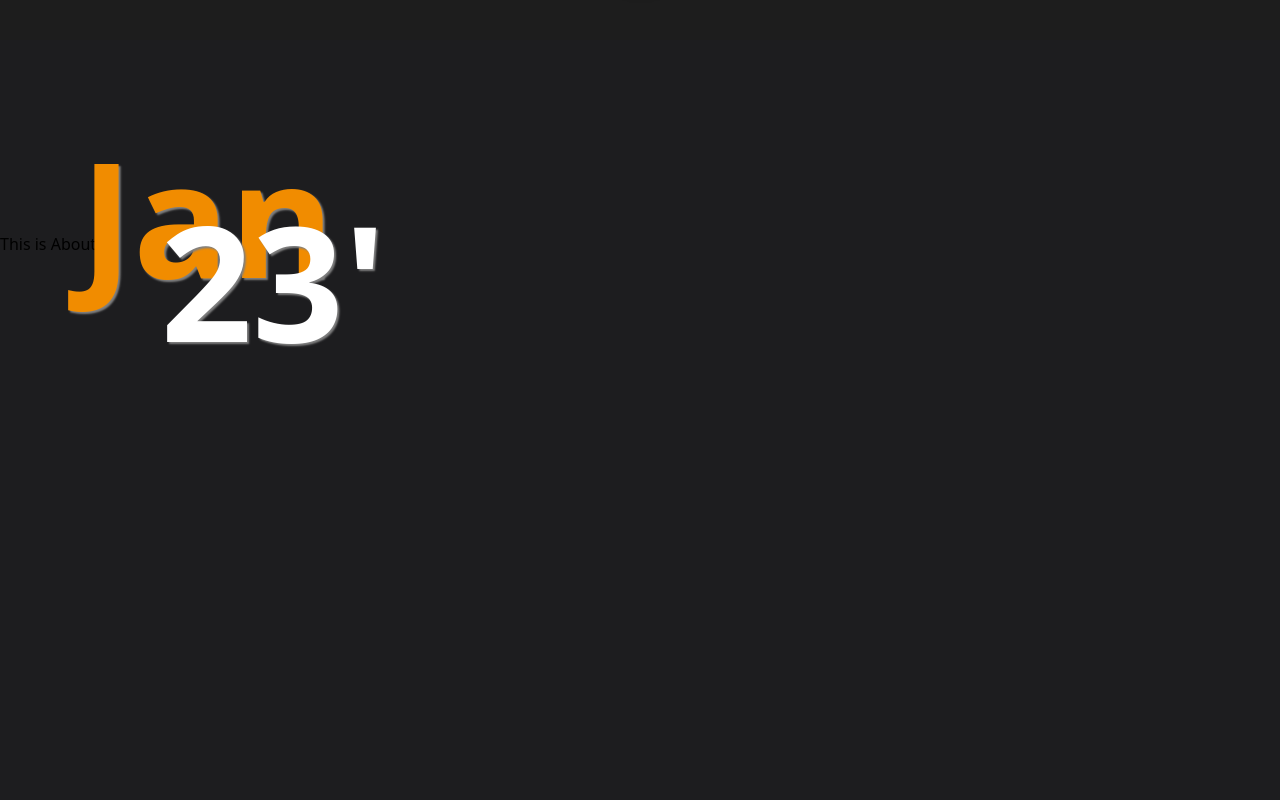
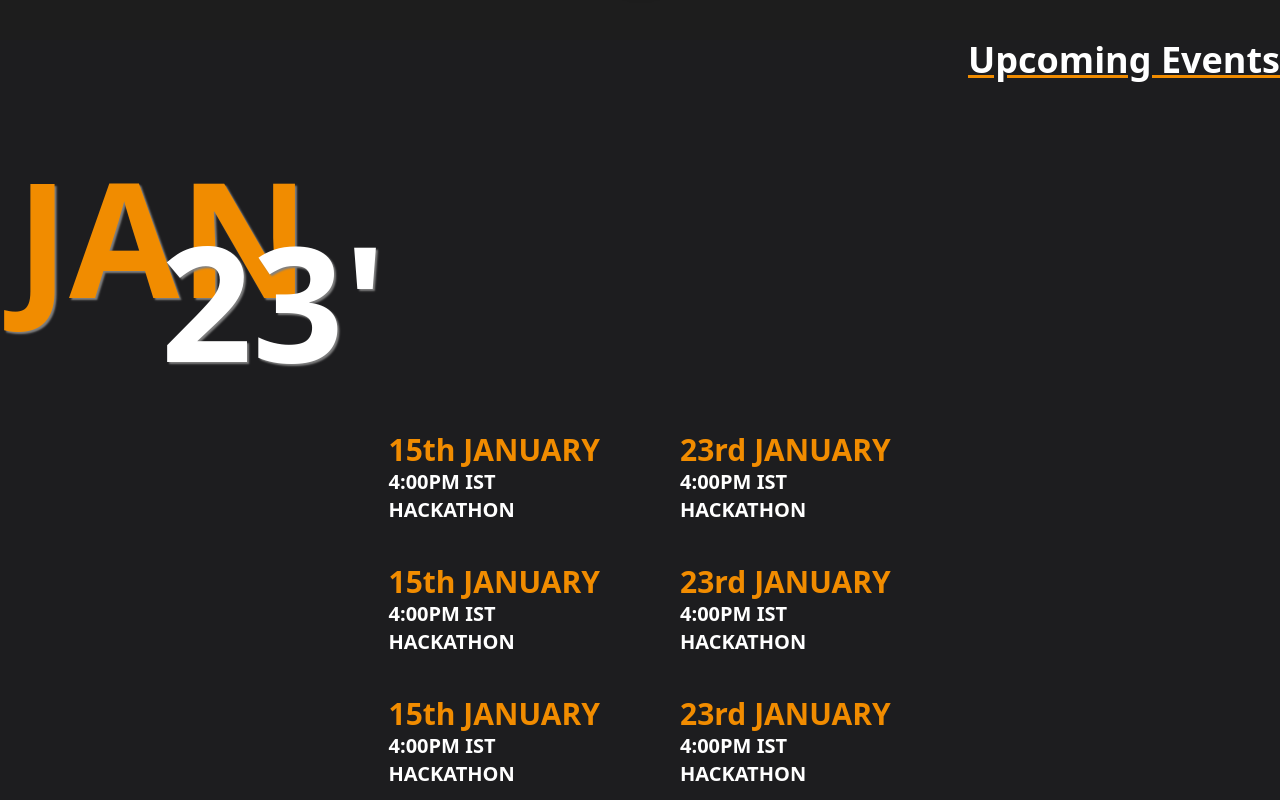
Before and after one commit to SCC-SRM/SCCWebsite, a React (Vite) app: page / in a window 1280 px wide. Shown: the part 760-1560 px from the top of the page. Built offline with nearby package versions, Linux system fonts and the light colour scheme.

Commit message:
change the layout

```diff
--- a/src/components/events/Events.jsx
+++ b/src/components/events/Events.jsx
@@ -3,94 +3,118 @@ import "./index.css";
 function Events() {
   return (
     <>
-      <div className="header absolute top-0 right-2 flex items-center">
-        <h1 className="text-4xl font-bold mr-auto text-custom1">
+      <div className="min-h-full mb-20">
+        <div className="flex p-0">
+          <span className="font-bold text-4xl text-underline-offset: 8px underline decoration-[#F18C00] text-custom1 ml-auto ">
             Upcoming Events
-        </h1>
+          </span>
         </div>
-      <div className="absolute top-8 right-0 w-1/4 h-10 border-b-4 z-10 border-custommonth"></div>
-      <div className="relative p-4 top-20">
+
+        <div className="relative p-4 top-5">
           <span
-          className="font-helvetica font-bold text-9xl text-custommonth md:text-11xl lg:text-14xl xl:text-16xl 2xl:text-20xl relative"
+            className="font-helvetica font-bold  text-custommonth absolute"
             style={{ textShadow: "2px 2px 2px grey", fontSize: "10rem" }}
           >
-          Jan
+            JAN
           </span>
           <span
-          className="font-helvetica font-bold text-9xl text-custom1 md:text-11xl lg:text-14xl xl:text-16xl 2xl:text-20xl absolute top-20 left-12 translate-x-1/2"
+            className="font-helvetica font-bold  text-custom1  absolute top-20 left-12 translate-x-1/2"
             style={{ textShadow: "2px 2px 2px grey", fontSize: "10rem" }}
           >
             23'
           </span>
         </div>
-
-      <div className="marg absolute top-80 gap-y-10 grid grid-cols-2  gap-20 pr-50">
-        <span className="font-helvetica">
-          <p className="font-helvetica font-bold text-4xl text-custommonth ">
+        <div className="flex justify-center items-center">
+          <div
+            className="relative top-80 gap-y-10 grid grid-cols-2 gap-x-20 "
+            style={{ maxWidth: "fit-content" }}
+          >
+            <span
+              className="font-helvetica inline-block w-auto justify-self-center"
+              style={{ maxWidth: "fit-content" }}
+            >
+              <p className="font-helvetica font-bold text-3xl text-custommonth">
                 15th JANUARY <br />
               </p>
               <p className="font-helvetica font-bold text-xl text-custom1">
                 4:00PM IST <br />
               </p>
-          <p className="font-helvetica font-bold text-xl text-custom1 ">
+              <p className="font-helvetica font-bold text-xl text-custom1">
                 HACKATHON <br />
               </p>
             </span>
-        <span className="font-helvetica">
-          <p className="font-helvetica font-bold text-4xl text-custommonth ">
+            <span
+              className="font-helvetica inline-block w-auto"
+              style={{ maxWidth: "fit-content" }}
+            >
+              <p className="font-helvetica font-bold text-3xl text-custommonth">
                 23rd JANUARY <br />
               </p>
               <p className="font-helvetica font-bold text-xl text-custom1">
                 4:00PM IST <br />
               </p>
-          <p className="font-helvetica font-bold text-xl text-custom1 ">
+              <p className="font-helvetica font-bold text-xl text-custom1">
                 HACKATHON <br />
               </p>
             </span>
-        <span className="font-helvetica">
-          <p className="font-helvetica font-bold text-4xl text-custommonth ">
-            19th JANUARY <br />
+            <span
+              className="font-helvetica inline-block w-auto justify-self-center"
+              style={{ maxWidth: "fit-content" }}
+            >
+              <p className="font-helvetica font-bold text-3xl text-custommonth">
+                15th JANUARY <br />
               </p>
               <p className="font-helvetica font-bold text-xl text-custom1">
                 4:00PM IST <br />
               </p>
-          <p className="font-helvetica font-bold text-xl text-custom1 ">
+              <p className="font-helvetica font-bold text-xl text-custom1">
                 HACKATHON <br />
               </p>
             </span>
-        <span className="font-helvetica">
-          <p className="font-helvetica font-bold text-4xl text-custommonth ">
-            27th JANUARY <br />
+            <span
+              className="font-helvetica inline-block w-auto"
+              style={{ maxWidth: "fit-content" }}
+            >
+              <p className="font-helvetica font-bold text-3xl text-custommonth">
+                23rd JANUARY <br />
               </p>
               <p className="font-helvetica font-bold text-xl text-custom1">
                 4:00PM IST <br />
               </p>
-          <p className="font-helvetica font-bold text-xl text-custom1 ">
+              <p className="font-helvetica font-bold text-xl text-custom1">
                 HACKATHON <br />
               </p>
             </span>
-        <span className="font-helvetica">
-          <p className="font-helvetica font-bold text-4xl text-custommonth ">
-            21st JANUARY <br />
+            <span
+              className="font-helvetica inline-block w-auto justify-self-center"
+              style={{ maxWidth: "fit-content" }}
+            >
+              <p className="font-helvetica font-bold text-3xl text-custommonth">
+                15th JANUARY <br />
               </p>
               <p className="font-helvetica font-bold text-xl text-custom1">
-            10:00AM IST <br />
+                4:00PM IST <br />
               </p>
-          <p className="font-helvetica font-bold text-xl text-custom1 ">
+              <p className="font-helvetica font-bold text-xl text-custom1">
                 HACKATHON <br />
               </p>
             </span>
-        <span className="font-helvetica">
-          <p className="font-helvetica font-bold text-4xl text-custommonth ">
-            31st JANUARY <br />
+            <span
+              className="font-helvetica inline-block w-auto"
+              style={{ maxWidth: "fit-content" }}
+            >
+              <p className="font-helvetica font-bold text-3xl text-custommonth">
+                23rd JANUARY <br />
               </p>
               <p className="font-helvetica font-bold text-xl text-custom1">
-            10:00AM IST <br />
+                4:00PM IST <br />
               </p>
-          <p className="font-helvetica font-bold text-xl text-custom1 ">
+              <p className="font-helvetica font-bold text-xl text-custom1">
                 HACKATHON <br />
               </p>
             </span>
+          </div>
+        </div>
       </div>
     </>
   );
--- a/src/components/events/index.css
+++ b/src/components/events/index.css
@@ -9,67 +9,8 @@ body {
     padding: 1rem;
   }
 
-  @media screen and (min-width: 640px) {
-    .header {
-      padding: 1rem;
 
-    }
+
+  .grid {
+    justify-content: center;
   }
-
-  @media screen and (min-width: 768px) {
-    .header {
-      padding: 1rem;
-    }
-  }
-
-  @media screen and (min-width: 1024px) {
-    .header {
-      padding: 1rem;
-    }
-  }
-
-  .relative {
-    padding: 4rem;
-  }
-
-  @media screen and (min-width: 640px) {
-    .relative {
-      padding: 4rem;
-    }
-  }
-
-  @media screen and (min-width: 768px) {
-    .relative {
-      padding: 4rem;
-    }
-  }
-
-  @media screen and (min-width: 1024px) {
-    .relative {
-      padding: 4rem;
-    }
-  }
-
-  .marg {
-    padding: 4rem;
-  }
-
-  @media screen and (min-width: 640px) {
-    .marg {
-      padding: 4rem;
-    }
-  }
-
-  @media screen and (min-width: 768px) {
-    .marg {
-      padding: 4rem;
-      left:300px
-    }
-  }
-
-  @media screen and (min-width: 1024px) {
-    .marg {
-      padding: 4rem;
-      left:500px
-    }
-  }
```
Lines whose indentation alone changed are shown as unchanged.
